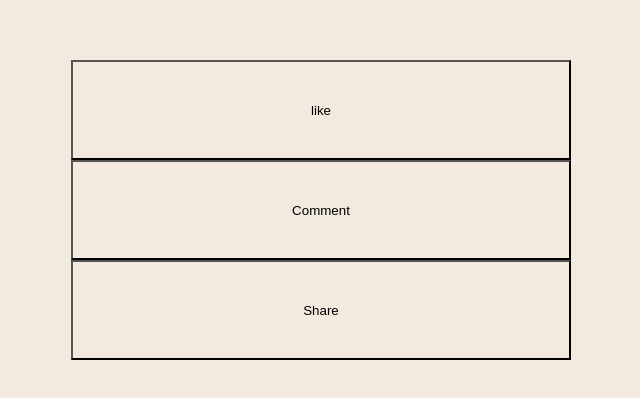
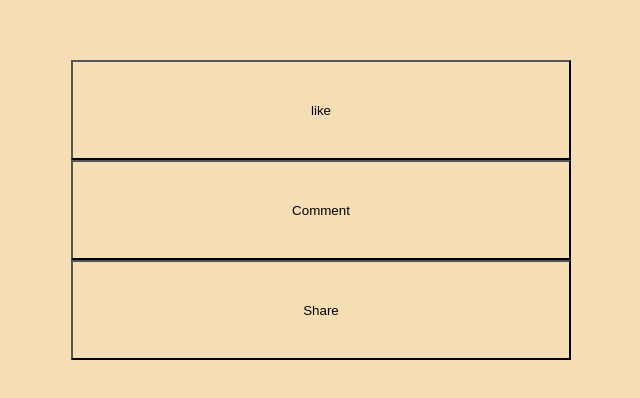
Before and after one commit to EwiJosepha/New-Button, a plain HTML site: page index.html in a window 1280 px wide. Shown: the part 340-738 px from the top of the page, without its empty margins (319-959 px from the left). Drawn offline with Linux system fonts and the light colour scheme; files that its build step writes are made by us from their sources.

Commit message:
correction of my linting

```diff
--- a/assets/styles/index.css
+++ b/assets/styles/index.css
@@ -1,25 +1,26 @@
-*{
+* {
   padding: 0;
   margin: 0;
   box-sizing: border-box;
-    background-color: rgb(242, 233, 223);
+  background-color: #f5deb3;
 }
-.container{
+.container {
 
   width: 500px;
   height: 100%;
   margin: 50vh auto 0;
 }
-#submit{
-    width: 100%;
-    height: 100px;
+#submit {
 
-}
-#submit1{
   width: 100%;
   height: 100px;
   }
-#submit2{
+#submit1 {
+
   width: 100%;
   height: 100px;
 }
+#submit2 {
+
+  width: 100%;
+  height: 100px;}
```
Lines whose indentation alone changed are shown as unchanged.
